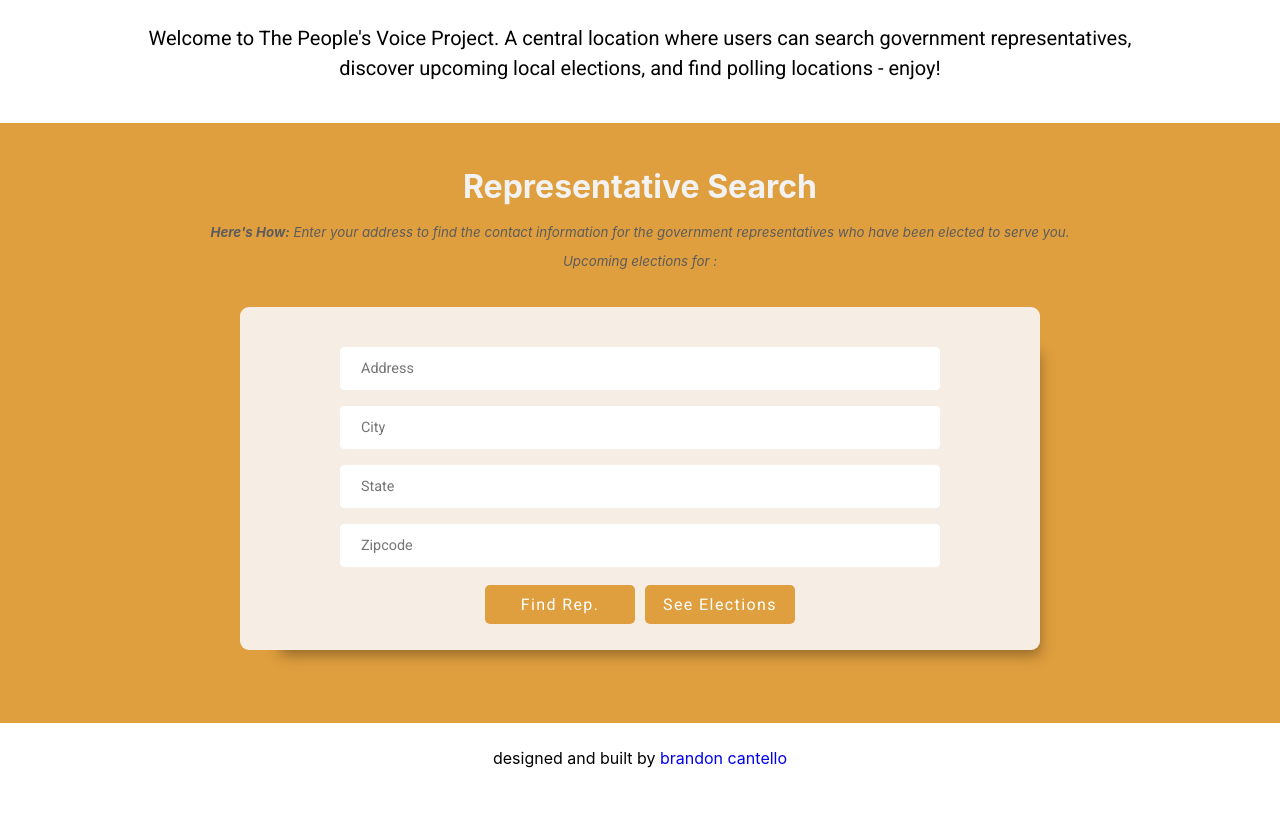
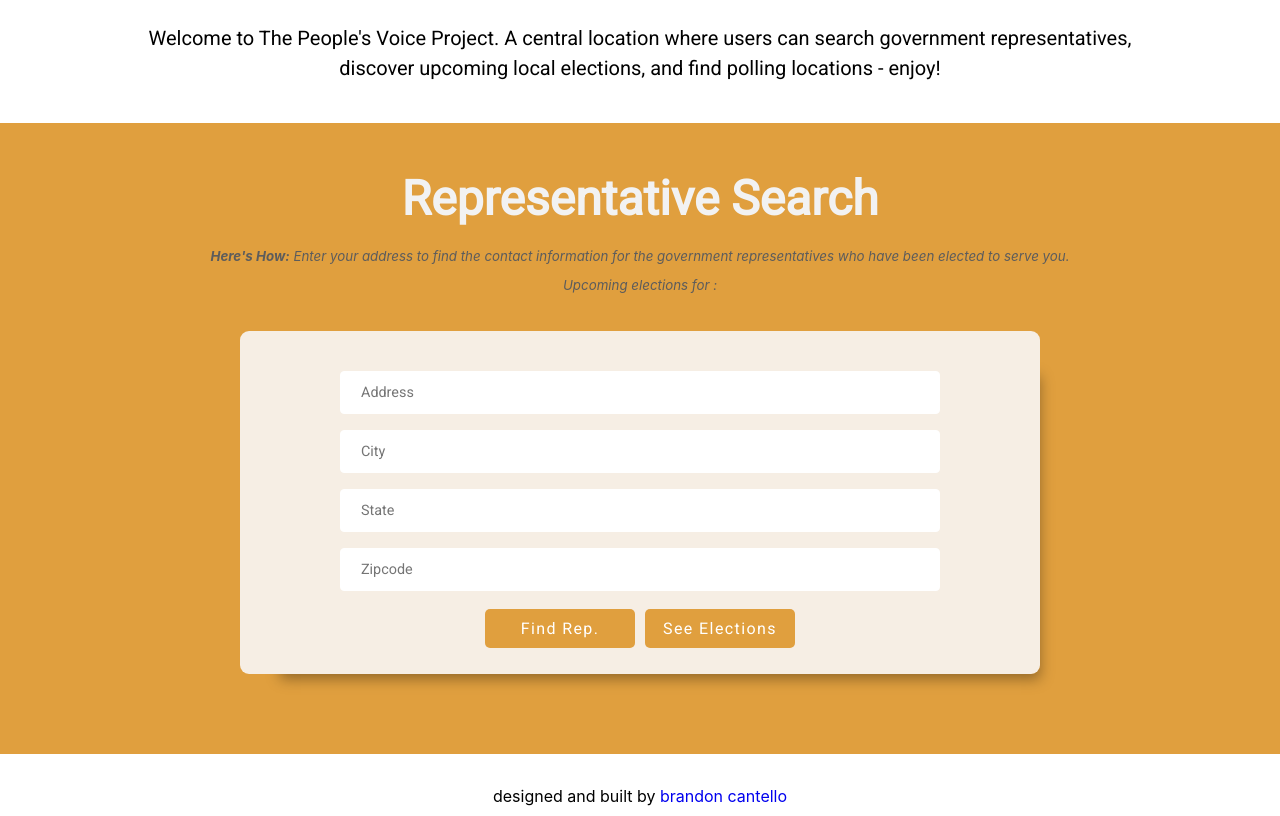
Before and after one commit to bcantello/peoples_voice_project, a React (Create React App) app: page / in a window 1280 px wide. Shown: the part 360-1176 px from the top of the page. Before the commit the page ends 1138 px from the top, so only its background shows below. Built offline with nearby package versions, Linux system fonts and the light colour scheme; no server answers.

Commit message:
refactors seachForm to be own component. additional home CSS

```diff
--- a/src/components/main.js
+++ b/src/components/main.js
@@ -3,7 +3,7 @@ import {Route, Switch, Redirect} from 'react-router';
 import Home from "../pages/home/home";
 import OfficeList from "./electedOfficials/office/officeList";
 import ElectedOfficialDetails from "./electedOfficials/official/electedOfficialDetails";
-import RepSearchResults from "./electedOfficials/searchForm/repSearchResults";
+import RepSearchResults from "./searchForm/repSearchResults";
 import About from "../pages/about/about";
 import VotingLocationDetails from "./votingLocations/votingLocationDetails";
 import UpcomingElections from "../pages/upcomingElections/upcompingElections";
--- a/src/components/electedOfficials/searchForm/repSearchForm.css
+++ b/src/components/searchForm/repSearchForm.css
@@ -11,6 +11,7 @@
     align-items: center;
     text-align: center;
     margin-bottom: 2em;
+    padding-bottom: 5em;
 }
 
 .address-form {
--- a/src/components/electedOfficials/searchForm/repSearchForm.js
+++ b/src/components/searchForm/repSearchForm.js
@@ -1,7 +1,7 @@
 import React, {useContext, useState} from "react";
-import {UniversalContext} from "../../../App";
-import {getElectedOfficials, getPollingLocations} from "../../../services/civic-api-helper";
-import history from "../../../history";
+import {UniversalContext} from "../../App";
+import {getElectedOfficials, getPollingLocations} from "../../services/civic-api-helper";
+import history from "../../history";
 import './repSearchForm.css';
 
 export default function RepSearchForm() {
--- a/src/components/electedOfficials/searchForm/repSearchResults.js
+++ b/src/components/searchForm/repSearchResults.js
@@ -1,5 +1,5 @@
 import React from "react";
-import ElectedOfficialsList from "../official/electedOfficialsList";
+import ElectedOfficialsList from "../electedOfficials/official/electedOfficialsList";
 
 export default function RepSearchResults() {
 	return (
--- a/src/pages/home/home.css
+++ b/src/pages/home/home.css
@@ -35,7 +35,7 @@
 
 .content-block-2 {
     width: 100%;
-    height: 600px;
+    /*height: 600px;*/
     background-color: #E09F3E;
 }
 
@@ -48,6 +48,8 @@
     padding-top: 5vh;
     padding-bottom: 1%;
     color: #f2f2f2;
+    font-family: Roboto, sans-serif;
+    font-size: 3em;
 }
 
 .upcoming {
--- a/src/pages/home/home.js
+++ b/src/pages/home/home.js
@@ -1,5 +1,5 @@
 import React, {useContext} from "react";
-import RepSearchForm from "../../components/electedOfficials/searchForm/repSearchForm";
+import RepSearchForm from "../../components/searchForm/repSearchForm";
 import {UniversalContext} from "../../App";
 import './home.css';
 import headerImage from '../../assets/draft-opaque.svg';
```
